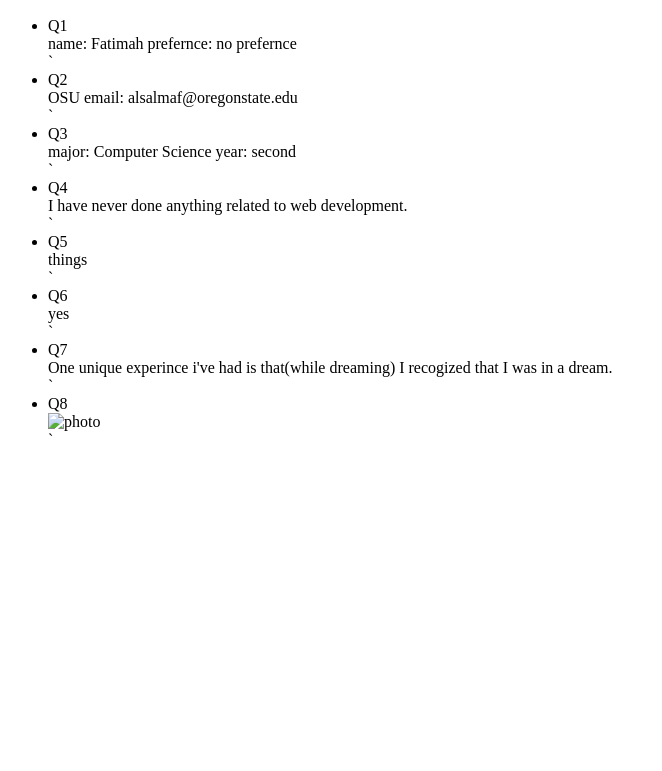
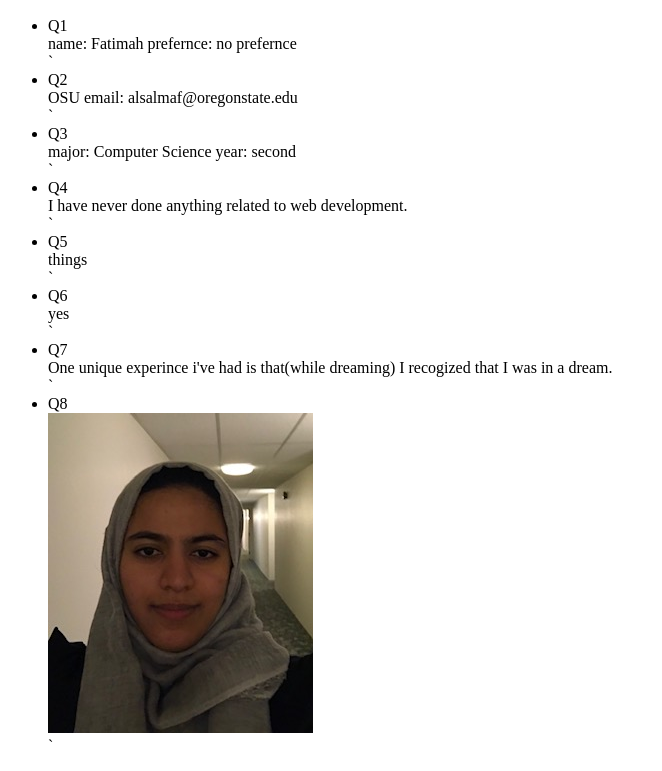
Before and after one commit to alsalmaf/alsalmaf.github.io, a plain HTML site: page index.html in a window 1280 px wide. Shown: the part 110-881 px from the top of the page, without its empty margins (0-662 px from the left). Before the commit the page ends 800 px from the top, so only its background shows below. Drawn offline with Linux system fonts and the light colour scheme.

Commit message:
modified index.html

```diff
--- a/index.html
+++ b/index.html
@@ -14,13 +14,13 @@
     <p>
     <ul>
         <li>Q1</li>
-        name: Fatimah prefernce: no prefernce
+        name: Fatimah   prefernce: no prefernce
         <br> `
         <li>Q2</li>
         OSU email: alsalmaf@oregonstate.edu
         <br> `
         <li>Q3</li>
-        major: Computer Science year: second
+        major: Computer Science   year: second
         <br> `
         <li>Q4</li>
         I have never done anything related to web development.
@@ -35,7 +35,7 @@
         One unique experince i've had is that(while dreaming) I recogized that I was in a dream.
         <br> `
         <li>Q8</li>
-        <img src="assignment-1-alsalmaf/photo.jpg" alt="photo" style="height: 50%">
+        <img src="photo.jpg" alt="photo" style="height: 50%">
         <br> `
     </ul>
     </p>
```
